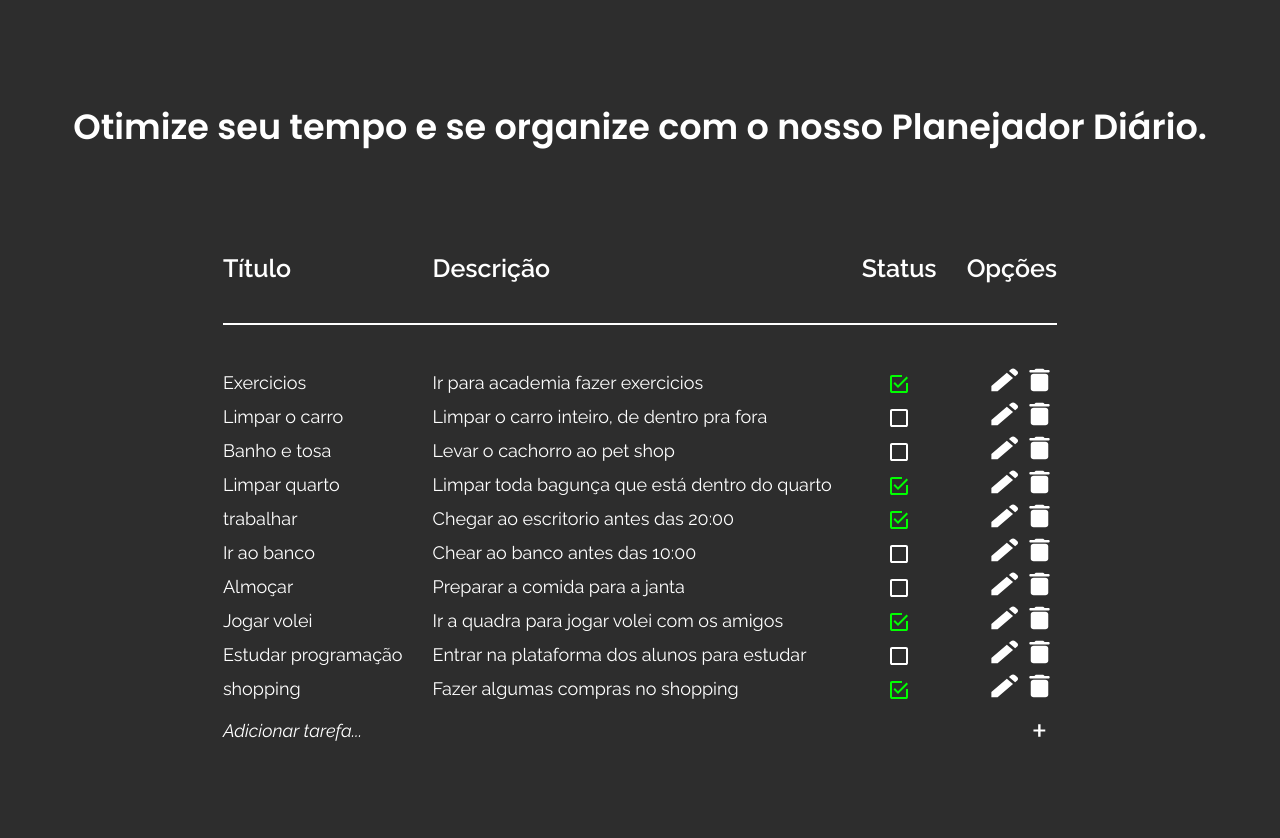
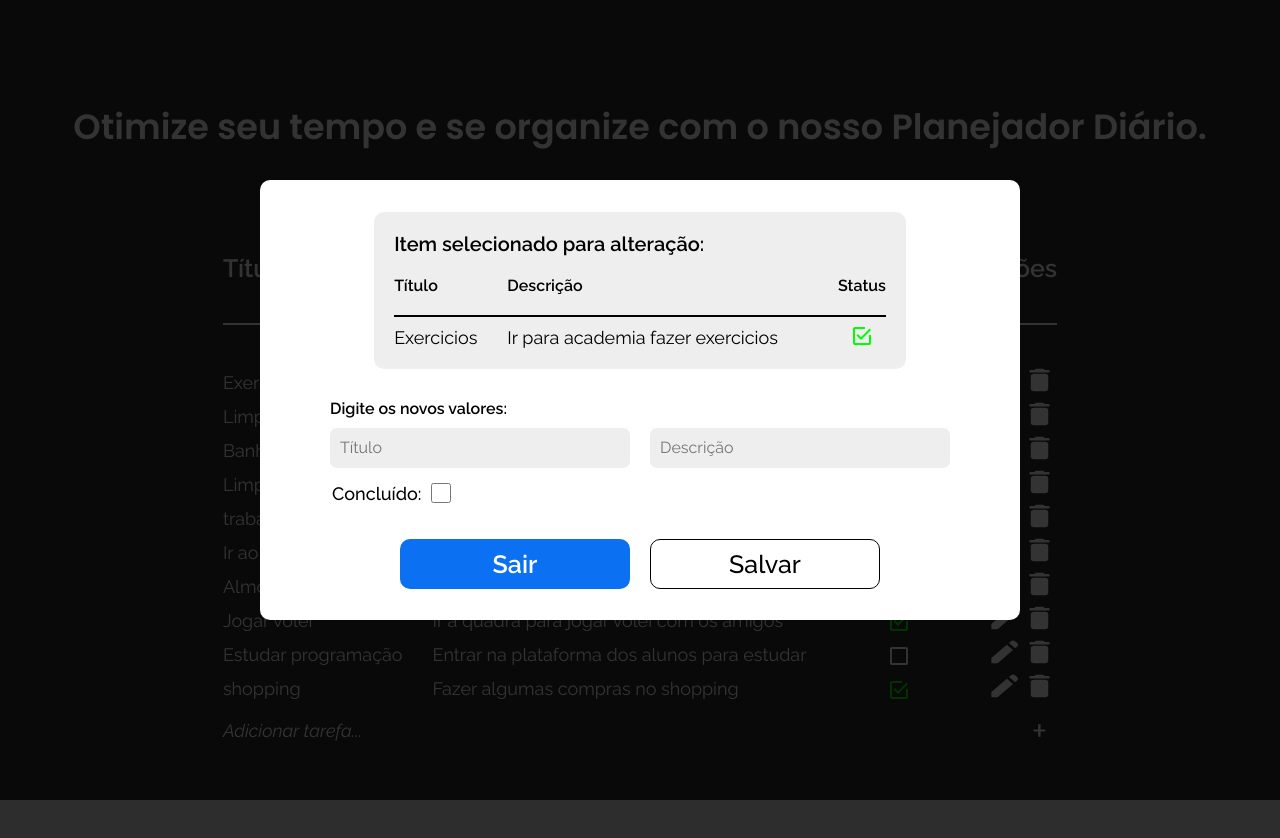
Before and after one commit to felipedestro/dnc-todolist, a React (Vite) app: page /edit/1 in a window 1280 px wide. Shown: the top 838 px of the page. Built offline with nearby package versions, Linux system fonts and the light colour scheme.

Commit message:
add, edit e delete funcionais

```diff
--- a/src/App.jsx
+++ b/src/App.jsx
@@ -21,8 +21,14 @@ function App() {
 						path="add"
 						element={<TaskAdd list={list} reloadList={handleReoladList} />}
 					/>
-					<Route path="edit/:id" element={<TaskEdit />} />
-					<Route path="delete/:id" element={<TaskDelete />} />
+					<Route
+						path="edit/:id"
+						element={<TaskEdit list={list} reloadList={handleReoladList} />}
+					/>
+					<Route
+						path="delete/:id"
+						element={<TaskDelete list={list} reloadList={handleReoladList} />}
+					/>
 				</Route>
 			</Routes>
 		</BrowserRouter>
--- a/src/components/Button/button.jsx
+++ b/src/components/Button/button.jsx
@@ -1,9 +1,9 @@
 import React from "react";
 import "./button.scss";
 
-function Button({ text, className, onClick }) {
+function Button({ text, type, className, click }) {
 	return (
-		<button className={className} onClick={onClick}>
+		<button className={className} onClick={click} type={type}>
 			{text}
 		</button>
 	);
--- a/src/view/add/TaskAdd.jsx
+++ b/src/view/add/TaskAdd.jsx
@@ -1,5 +1,5 @@
 import { useNavigate, useOutletContext } from "react-router-dom";
-import React, { useContext, useEffect, useState } from "react";
+import React, { useEffect, useState } from "react";
 import Modal from "../../components/Modal/modal";
 import Button from "../../components/Button/button";
 import "./TaskAdd.scss";
@@ -9,9 +9,14 @@ function TaskAdd({ list, reloadList }) {
 	const [description, setDescription] = useState("");
 	const [completed, setCompleted] = useState(false);
 
-	const [ModalIsOpen, setModalOpen] = useState(false);
+	const [ModalOpen, setModalOpen] = useState(false);
 	const [sizeList, setSizeList] = useOutletContext();
 	const navigate = useNavigate();
+
+	const cancel = () => {
+		setModalOpen(!ModalOpen);
+		navigate("/");
+	};
 
 	useEffect(() => {
 		setModalOpen(true);
@@ -30,20 +35,22 @@ function TaskAdd({ list, reloadList }) {
 		setDescription("");
 		setCompleted(false);
 		setSizeList((size) => size + 1);
+		setModalOpen(!ModalOpen);
 		reloadList(AddNewList);
 	}
-	if (ModalIsOpen) {
+	if (ModalOpen) {
 		return (
 			<>
 				<Modal>
 					<div className="TaskAdd">
 						<h1>Adicionar uma nova tarefa: </h1>
-						<form>
+						<form onSubmit={handleAddList}>
 							<label htmlFor="title">Título:</label>
 							<input
 								type="text"
 								id="title"
 								value={title}
+								required
 								onChange={(e) => setTitle(e.target.value)}
 							/>
 							<label htmlFor="description">Descrição:</label>
@@ -51,6 +58,7 @@ function TaskAdd({ list, reloadList }) {
 								type="text"
 								id="description"
 								value={description}
+								required
 								onChange={(e) => setDescription(e.target.value)}
 							/>
 							<span>
@@ -62,25 +70,15 @@ function TaskAdd({ list, reloadList }) {
 									onChange={(e) => setCompleted(e.target.checked)}
 								/>
 							</span>
+							<div className="TaskAdd__actions">
+								<Button
+									text={"Cancelar"}
+									className={"buttonA"}
+									click={cancel}
+								/>
+								<Button text={"Salvar"} className={"buttonB"} type={"submit"} />
+							</div>
 						</form>
-						<div className="TaskAdd__actions">
-							<Button
-								text={"Cancelar"}
-								className={"buttonA"}
-								onClick={() => {
-									setModalOpen(!ModalIsOpen);
-									navigate("/");
-								}}
-							/>
-							<Button
-								text={"Salvar"}
-								className={"buttonB"}
-								onClick={() => {
-									handleAddList();
-									navigate("/");
-								}}
-							/>
-						</div>
 					</div>
 				</Modal>
 			</>
--- a/src/view/delete/TaskDelete.jsx
+++ b/src/view/delete/TaskDelete.jsx
@@ -3,13 +3,23 @@ import Button from "../../components/Button/button";
 import iconCompleted from "../../assets/completed.svg";
 import iconNoCompleted from "../../assets/no_completed_black.svg";
 import "./TaskDelete.scss";
+import { useEffect, useState } from "react";
+import { useNavigate, useParams } from "react-router-dom";
 
-function TaskDelete({ DeleteIsOpen, DeleteIsClose, list, listItem, isDelete }) {
+function TaskDelete({ list, reloadList }) {
+	const { id } = useParams();
+	const navigate = useNavigate();
+	const [modalOpen, setModalOpen] = useState(false);
+
+	useEffect(() => {
+		setModalOpen(true);
+	}, []);
+
 	function handleDeleteList(id) {
 		const itemList = list.findIndex((item) => item.id == id);
 		const AddNewList = [...list];
 		AddNewList.splice(itemList, 1);
-		isDelete(AddNewList);
+		reloadList(AddNewList);
 	}
 
 	function handleVerifyList(id) {
@@ -30,7 +40,7 @@ function TaskDelete({ DeleteIsOpen, DeleteIsClose, list, listItem, isDelete }) {
 		);
 	}
 
-	if (DeleteIsOpen) {
+	if (modalOpen) {
 		return (
 			<Modal>
 				<div className="taskDelete">
@@ -45,7 +55,7 @@ function TaskDelete({ DeleteIsOpen, DeleteIsClose, list, listItem, isDelete }) {
 										<th>Status</th>
 									</tr>
 								</thead>
-								<tbody>{handleVerifyList(listItem())}</tbody>
+								<tbody>{handleVerifyList(id)}</tbody>
 							</table>
 						</div>
 					</div>
@@ -53,14 +63,18 @@ function TaskDelete({ DeleteIsOpen, DeleteIsClose, list, listItem, isDelete }) {
 						<Button
 							text={"Não"}
 							className={"buttonA"}
-							onClick={DeleteIsClose}
+							click={() => {
+								setModalOpen(!modalOpen);
+								navigate("/");
+							}}
 						/>
 						<Button
 							text={"Sim"}
 							className={"buttonB"}
-							onClick={() => {
-								handleDeleteList(listItem());
-								DeleteIsClose();
+							click={() => {
+								handleDeleteList(id);
+								setModalOpen(!modalOpen);
+								navigate("/");
 							}}
 						/>
 					</div>
--- a/src/view/edit/TaskEdit.jsx
+++ b/src/view/edit/TaskEdit.jsx
@@ -1,14 +1,23 @@
-import React, { useState } from "react";
+import React, { useEffect, useState } from "react";
 import Modal from "../../components/Modal/modal";
 import Button from "../../components/Button/button";
-import "./TaskEdit.scss";
 import iconCompleted from "../../assets/completed.svg";
 import iconNoCompleted from "../../assets/no_completed_black.svg";
+import { useNavigate, useParams } from "react-router-dom";
+import "./TaskEdit.scss";
 
-function TaskEdit({ updateIsOpen, updateIsClose, list, listItem, isUpdate }) {
+function TaskEdit({ list, reloadList }) {
 	const [title, setTitle] = useState("");
 	const [description, setDescription] = useState("");
 	const [completed, setCompleted] = useState(false);
+
+	const [modalOpen, setModalOpen] = useState(false);
+	const { id } = useParams();
+	const navigate = useNavigate();
+
+	useEffect(() => {
+		setModalOpen(true);
+	}, []);
 
 	function handleVerifyList(id) {
 		const getList = [...list];
@@ -29,46 +38,22 @@ function TaskEdit({ updateIsOpen, updateIsClose, list, listItem, isUpdate }) {
 	}
 
 	function handleUpdateList() {
-		const getList = [...list];
-		let item = getList.find((e) => e.id == listItem());
-		if (completed !== item.completed) {
 		const addNewList = [...list];
-			const index = addNewList.findIndex((i) => i.id == listItem());
+		const index = addNewList.findIndex((item) => item.id == id);
 		addNewList[index] = {
-				id: listItem(),
-				title: item.title,
-				description: item.description,
-				completed: completed,
-			};
-			isUpdate(addNewList);
-			setTitle("");
-			setDescription("");
-			setCompleted(false);
-		} else {
-			if (title !== "" || description !== "") {
-				const addNewList = [...list];
-				const index = addNewList.findIndex((i) => i.id == listItem());
-				addNewList[index] = {
-					id: listItem(),
+			id: id,
 			title: title,
 			description: description,
 			completed: completed,
 		};
-				isUpdate(addNewList);
+		reloadList(addNewList);
 		setTitle("");
 		setDescription("");
-				setCompleted(false);
-			} else {
-				alert("Os campos são obrigatórios para a alteração");
-				setTitle("");
-				setDescription("");
-				setCompleted(false);
-				updateIsClose;
-			}
-		}
+		setModalOpen(!modalOpen);
+		navigate("/");
 	}
 
-	if (updateIsOpen) {
+	if (modalOpen) {
 		return (
 			<>
 				<Modal>
@@ -84,20 +69,21 @@ function TaskEdit({ updateIsOpen, updateIsClose, list, listItem, isUpdate }) {
 											<th>Status</th>
 										</tr>
 									</thead>
-									<tbody>{handleVerifyList(listItem())}</tbody>
+									<tbody>{handleVerifyList(id)}</tbody>
 								</table>
 							</div>
 						</div>
 						<div className="taskEdit__form">
 							<div>
 								<h4>Digite os novos valores: </h4>
-								<form>
+								<form onSubmit={handleUpdateList}>
 									<div>
 										<input
 											type="text"
 											id="title"
 											placeholder="Título"
 											value={title}
+											required
 											onChange={(e) => setTitle(e.target.value)}
 										/>
 										<input
@@ -105,6 +91,7 @@ function TaskEdit({ updateIsOpen, updateIsClose, list, listItem, isUpdate }) {
 											id="description"
 											placeholder="Descrição"
 											value={description}
+											required
 											onChange={(e) => setDescription(e.target.value)}
 										/>
 									</div>
@@ -117,22 +104,22 @@ function TaskEdit({ updateIsOpen, updateIsClose, list, listItem, isUpdate }) {
 											onChange={(e) => setCompleted(e.target.checked)}
 										/>
 									</span>
-								</form>
-							</div>
 									<div className="taskEdit__actions">
 										<Button
 											text={"Sair"}
 											className={"buttonA"}
-									onClick={updateIsClose}
+											click={() => {
+												setModalOpen(!modalOpen);
+												navigate("/");
+											}}
 										/>
 										<Button
 											text={"Salvar"}
 											className={"buttonB"}
-									onClick={() => {
-										handleUpdateList();
-										updateIsClose();
-									}}
+											type={"submit"}
 										/>
+									</div>
+								</form>
 							</div>
 						</div>
 					</div>
```
Lines whose indentation alone changed are shown as unchanged.
